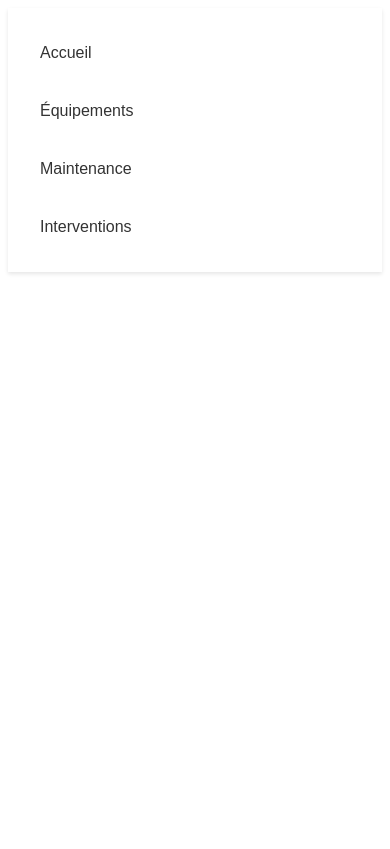
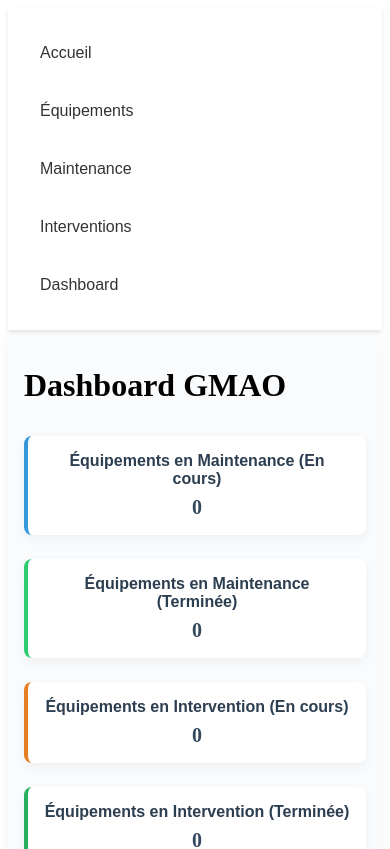
Before and after one commit to fetraandri/gmao-frontend, a React (Create React App) app: page /dashboard in a window 390 px wide. Shown: the top 849 px of the page. Built offline with nearby package versions, Linux system fonts and the light colour scheme; no server answers.

Commit message:
feat: add Dashboard page with statistics and chart; integrate StatsCard component and update Navbar

```diff
--- a/package.json
+++ b/package.json
@@ -8,8 +8,10 @@
     "@testing-library/react": "^16.2.0",
     "@testing-library/user-event": "^13.5.0",
     "axios": "^1.8.2",
+    "chart.js": "^4.4.8",
     "cors": "^2.8.5",
     "react": "^19.0.0",
+    "react-chartjs-2": "^5.3.0",
     "react-dom": "^19.0.0",
     "react-icons": "^5.5.0",
     "react-router-dom": "^7.3.0",
--- a/src/App.css
+++ b/src/App.css
@@ -1,6 +1,7 @@
 /* src/styles/App.css */
 
 /* Style général pour les conteneurs */
+
 .container {
   padding: 2rem;
   max-width: 1200px;
@@ -177,3 +178,94 @@
     font-size: 0.9rem;
   }
 }
+/* src/styles/App.css */
+
+/* ... (votre CSS existant reste inchangé jusqu'à la fin) ... */
+
+/* Conteneur des statistiques */
+.stats-container {
+  display: grid;
+  grid-template-columns: repeat(auto-fit, minmax(250px, 1fr));
+  gap: 1.5rem;
+  margin-top: 2rem;
+}
+
+/* Carte individuelle */
+.stats-card {
+  background-color: #fff;
+  padding: 1.5rem;
+  border-radius: 8px;
+  box-shadow: 0 4px 12px rgba(0, 0, 0, 0.05);
+  text-align: center;
+  transition: transform 0.2s ease;
+}
+
+.stats-card:hover {
+  transform: translateY(-5px); /* Effet de survol */
+}
+
+.stats-card h3 {
+  font-family: 'Arial', sans-serif;
+  font-size: 1.1rem;
+  color: #2c3e50;
+  margin: 0 0 0.5rem 0;
+}
+
+.stats-card p {
+  font-size: 1.5rem;
+  font-weight: 600;
+  color: #34495e;
+  margin: 0;
+}
+
+/* Responsive design */
+@media (max-width: 768px) {
+  .stats-container {
+    grid-template-columns: 1fr; /* Empilement sur mobile */
+  }
+
+  .stats-card {
+    padding: 1rem;
+  }
+
+  .stats-card h3 {
+    font-size: 1rem;
+  }
+
+  .stats-card p {
+    font-size: 1.25rem;
+  }
+}
+/* src/App.css */
+
+/* ... (autres styles existants) ... */
+
+/* Conteneur du graphique */
+.chart-container {
+  max-width: 600px;
+  margin: 2rem auto;
+  padding: 1.5rem;
+  background-color: #fff;
+  border-radius: 8px;
+  box-shadow: 0 4px 12px rgba(0, 0, 0, 0.05);
+}
+
+.chart-container h2 {
+  font-family: 'Arial', sans-serif;
+  font-size: 1.5rem;
+  color: #2c3e50;
+  margin-bottom: 1.5rem;
+  text-align: center;
+}
+
+/* Responsive design */
+@media (max-width: 768px) {
+  .chart-container {
+    max-width: 100%;
+    padding: 1rem;
+  }
+
+  .chart-container h2 {
+    font-size: 1.25rem;
+  }
+}
--- a/src/App.js
+++ b/src/App.js
@@ -5,6 +5,7 @@ import Home from './pages/Home';
 import Equipments from './pages/Equipments';
 import Interventions from './pages/Interventions';
 import Maintenance from './pages/Maintenance';
+import Dashboard from './pages/Dashboard';
 import './App.css';
 
 const App = () => {
@@ -17,6 +18,7 @@ const App = () => {
           <Route path="/equipments" element={<Equipments />} />
           <Route path="/interventions" element={<Interventions />} />
           <Route path="/maintenance" element={<Maintenance />} />
+          <Route path="/dashboard" element={<Dashboard />} /> {/* Nouvelle route */}
         </Routes>
       </div>
     </Router>
--- a/src/components/Navbar.js
+++ b/src/components/Navbar.js
@@ -1,5 +1,6 @@
+// src/components/Navbar.js
 import { Link } from "react-router-dom";
-import "./Styles/NavBar.css";
+import "./Styles/NavBar.css"; // Note : chemin corrigé si nécessaire (voir ci-dessous)
 
 const Navbar = () => {
   return (
@@ -8,7 +9,7 @@ const Navbar = () => {
       <Link to="/equipments">Équipements</Link>
       <Link to="/maintenance">Maintenance</Link>
       <Link to="/interventions">Interventions</Link>
-
+      <Link to="/dashboard">Dashboard</Link> {/* Changé à "/dashboard" */}
     </nav>
   );
 };
--- /dev/null
+++ b/src/components/StatsCard.js
@@ -0,0 +1,13 @@
+// src/components/StatsCard.js
+import React from 'react';
+
+const StatsCard = ({ title, value, color }) => {
+  return (
+    <div className="stats-card" style={{ borderLeft: `4px solid ${color}` }}>
+      <h3>{title}</h3>
+      <p>{value}</p>
+    </div>
+  );
+};
+
+export default StatsCard;
--- /dev/null
+++ b/src/pages/Dashboard.js
@@ -0,0 +1,160 @@
+// src/pages/Dashboard.js
+import { useState, useEffect } from 'react';
+import StatsCard from '../components/StatsCard';
+import { Pie } from 'react-chartjs-2';
+import { Chart as ChartJS, ArcElement, Tooltip, Legend } from 'chart.js';
+import { getEquipments, getInterventions, getMaintenances } from '../services/api';
+
+// Enregistrer les composants nécessaires pour Chart.js
+ChartJS.register(ArcElement, Tooltip, Legend);
+
+const Dashboard = () => {
+  const [stats, setStats] = useState({
+    equipmentsInMaintenanceEnCours: 0,
+    equipmentsInMaintenanceTerminee: 0,
+    equipmentsInInterventionEnCours: 0,
+    equipmentsInInterventionTerminee: 0,
+    totalEquipments: 0,
+  });
+  const [chartData, setChartData] = useState(null); // Nouvel état pour le diagramme
+  const [loading, setLoading] = useState(false);
+
+  useEffect(() => {
+    const fetchData = async () => {
+      setLoading(true);
+      try {
+        console.log('Fetching data for dashboard...');
+        const [equipmentsResponse, interventionsResponse, maintenancesResponse] = await Promise.all([
+          getEquipments(),
+          getInterventions(),
+          getMaintenances(),
+        ]);
+
+        const equipments = equipmentsResponse.data;
+        const interventions = interventionsResponse.data;
+        const maintenances = maintenancesResponse.data;
+
+        console.log('Equipments:', equipments);
+        console.log('Interventions:', interventions);
+        console.log('Maintenances:', maintenances);
+
+        const maintenanceEnCoursIds = new Set(
+          maintenances.filter((m) => m.status === 'En cours').map((m) => m.equipmentId)
+        );
+        const maintenanceTermineeIds = new Set(
+          maintenances.filter((m) => m.status === 'Terminée').map((m) => m.equipmentId)
+        );
+        const interventionEnCoursIds = new Set(
+          interventions.filter((i) => i.status === 'En cours').map((i) => i.equipmentId)
+        );
+        const interventionTermineeIds = new Set(
+          interventions.filter((i) => i.status === 'Terminée').map((i) => i.equipmentId)
+        );
+
+        const newStats = {
+          equipmentsInMaintenanceEnCours: maintenanceEnCoursIds.size,
+          equipmentsInMaintenanceTerminee: maintenanceTermineeIds.size,
+          equipmentsInInterventionEnCours: interventionEnCoursIds.size,
+          equipmentsInInterventionTerminee: interventionTermineeIds.size,
+          totalEquipments: equipments.length,
+        };
+        console.log('Calculated Stats:', newStats);
+        setStats(newStats);
+
+        // Préparer les données pour le diagramme circulaire
+        setChartData({
+          labels: [
+            'Maintenance En cours',
+            'Maintenance Terminée',
+            'Intervention En cours',
+            'Intervention Terminée',
+          ],
+          datasets: [
+            {
+              data: [
+                newStats.equipmentsInMaintenanceEnCours,
+                newStats.equipmentsInMaintenanceTerminee,
+                newStats.equipmentsInInterventionEnCours,
+                newStats.equipmentsInInterventionTerminee,
+              ],
+              backgroundColor: ['#3498db', '#2ecc71', '#e67e22', '#27ae60'], // Couleurs correspondantes
+              borderColor: ['#fff'],
+              borderWidth: 2,
+            },
+          ],
+        });
+      } catch (error) {
+        console.error('Erreur lors de la récupération des données :', error);
+      } finally {
+        setLoading(false);
+      }
+    };
+    fetchData();
+  }, []);
+
+  // Options pour le diagramme
+  const chartOptions = {
+    responsive: true,
+    plugins: {
+      legend: {
+        position: 'top',
+        labels: {
+          font: { size: 14, family: 'Arial, sans-serif' },
+          color: '#2c3e50',
+        },
+      },
+      tooltip: {
+        backgroundColor: '#2c3e50',
+        titleFont: { size: 14 },
+        bodyFont: { size: 12 },
+      },
+    },
+  };
+
+  return (
+    <div className="container">
+      <h1>Dashboard GMAO</h1>
+      {loading ? (
+        <p>Chargement des données...</p>
+      ) : (
+        <>
+          <div className="stats-container">
+            <StatsCard
+              title="Équipements en Maintenance (En cours)"
+              value={stats.equipmentsInMaintenanceEnCours}
+              color="#3498db"
+            />
+            <StatsCard
+              title="Équipements en Maintenance (Terminée)"
+              value={stats.equipmentsInMaintenanceTerminee}
+              color="#2ecc71"
+            />
+            <StatsCard
+              title="Équipements en Intervention (En cours)"
+              value={stats.equipmentsInInterventionEnCours}
+              color="#e67e22"
+            />
+            <StatsCard
+              title="Équipements en Intervention (Terminée)"
+              value={stats.equipmentsInInterventionTerminee}
+              color="#27ae60"
+            />
+            <StatsCard
+              title="Total des Équipements"
+              value={stats.totalEquipments}
+              color="#2c3e50"
+            />
+          </div>
+          {chartData && (
+            <div className="chart-container">
+              <h2>Répartition des Équipements par Statut</h2>
+              <Pie data={chartData} options={chartOptions} />
+            </div>
+          )}
+        </>
+      )}
+    </div>
+  );
+};
+
+export default Dashboard;
```
Also changed, not shown: 1 other file (tests, documents, lock files or other folders).
